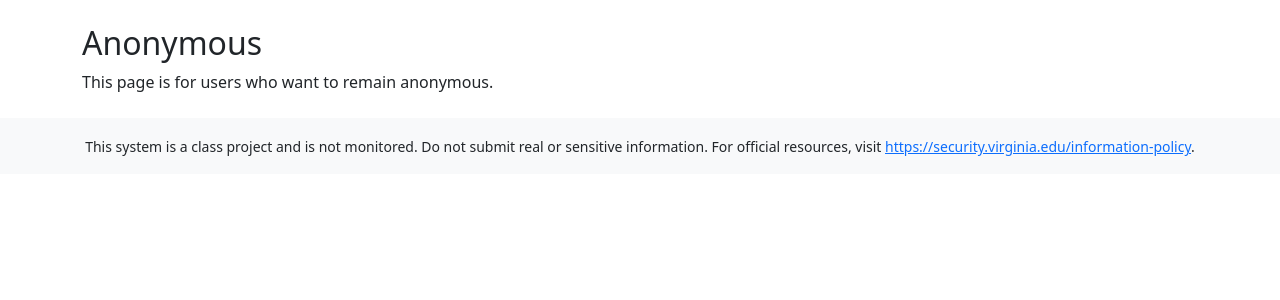
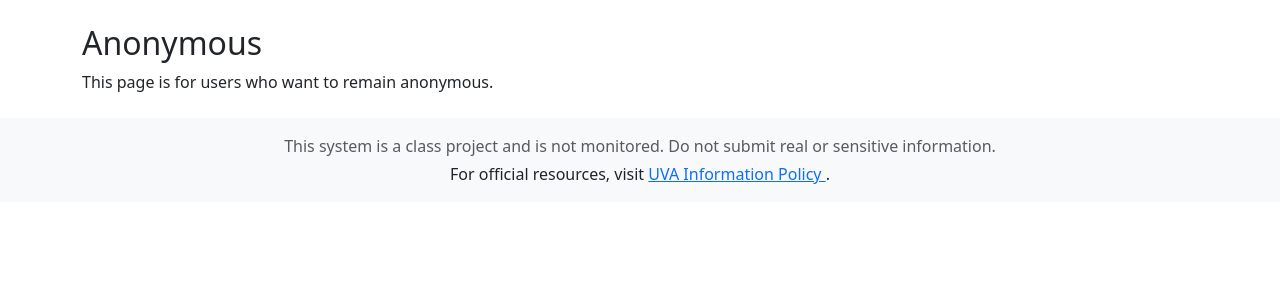
Before and after one commit to AnthonyJia/Library-Swap, a Django app: page /anonymous/ in a window 1280 px wide. Shown: the part 56-356 px from the top of the page. Run offline with Django 4.2, Linux system fonts and the light colour scheme.

Commit message:
formatted footer

```diff
--- a/accounts/templates/base.html
+++ b/accounts/templates/base.html
@@ -37,9 +37,15 @@
   <!-- Footer -->
   <footer class="footer bg-light mt-4 py-3">
     <div class="container text-center">
-      <small>
-        This system is a class project and is not monitored. Do not submit real or sensitive information. For official resources, visit <a href="https://security.virginia.edu/information-policy">https://security.virginia.edu/information-policy</a>.
-      </small>
+      <p class="text-muted mb-1">
+        This system is a class project and is not monitored. Do not submit real or sensitive information.
+      </p>
+      <p class="mb-0">
+        For official resources, visit
+        <a href="https://security.virginia.edu/information-policy" target="_blank" rel="noopener noreferrer">
+          UVA Information Policy
+        </a>.
+      </p>
     </div>
   </footer>
 
```
